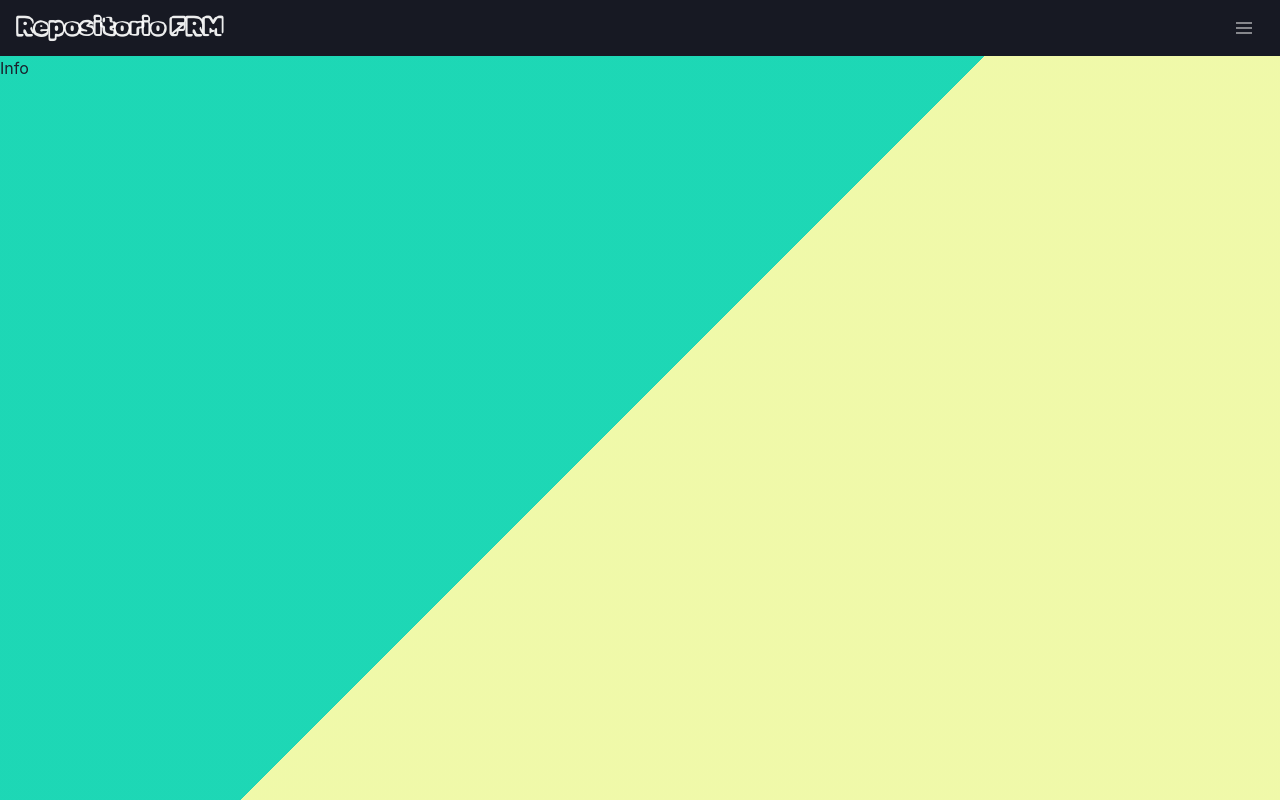
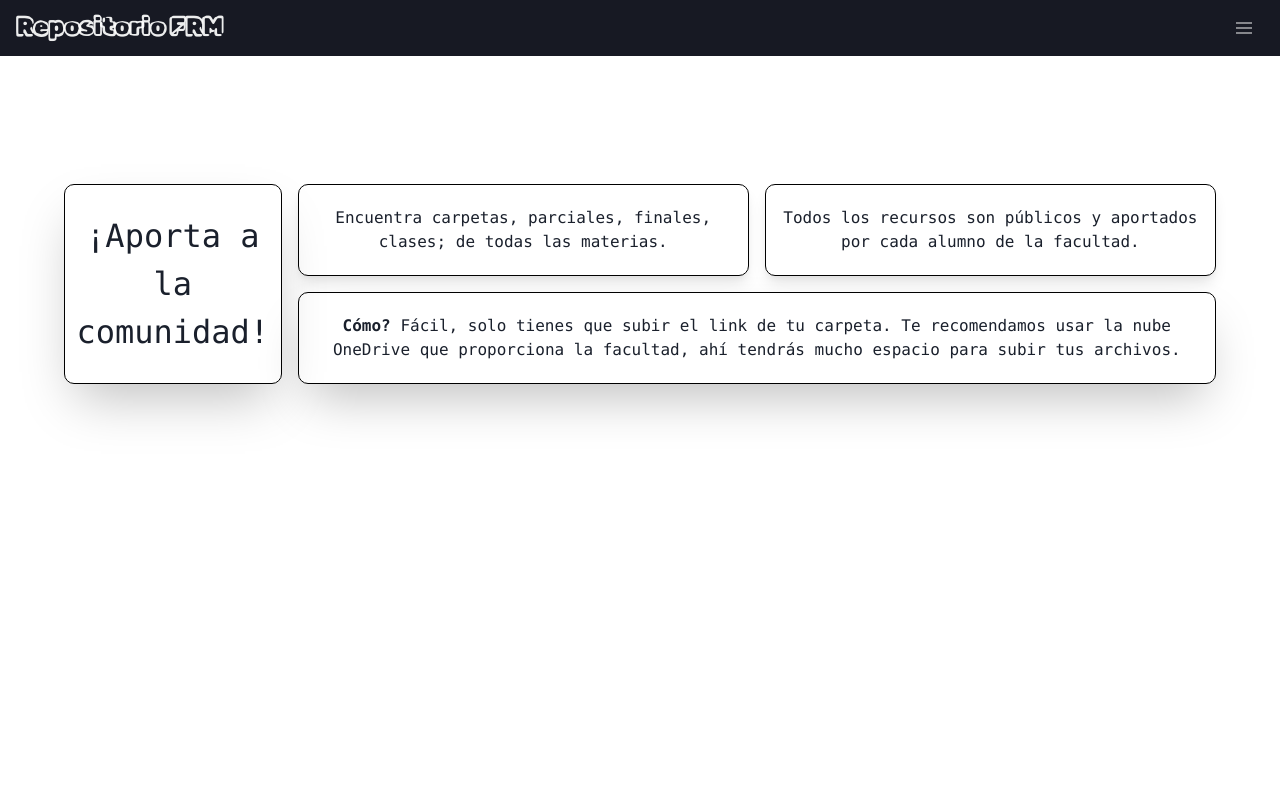
Before and after one commit to marianochavez/repository_frm, a Next.js app: page / in a window 1280 px wide. Built offline with nearby package versions, Linux system fonts and the light colour scheme; no server answers.

Commit message:
home page

```diff
--- a/components/layouts/PageLayout.tsx
+++ b/components/layouts/PageLayout.tsx
@@ -8,7 +8,7 @@ type Props = {
 
 const PageLayout = ({ children }: Props) => {
   return (
-    <Box className="home-bg" minH="100vh">
+    <Box minH="100vh">
       <Navbar />
       <Sidebar />
       {children}
--- a/pages/api/seed.ts
+++ b/pages/api/seed.ts
@@ -1,17 +1,20 @@
 import type { NextApiRequest, NextApiResponse } from 'next'
 import { db, dbSeed } from '../../database'
-import ICourse from '../../models/Course';
+import Course from '../../models/Course';
 import Department from '../../models/Department';
-import IRepository from '../../models/Repository';
-import IUser from '../../models/User';
+import Repository from '../../models/Repository';
+import User from '../../models/User';
 
 type Data = {
     message: string
 }
 
 export default async function handler(req: NextApiRequest, res: NextApiResponse<Data>) {
+    if (process.env.NODE_ENV === "production") {
+        return res.status(403).json({message: "Forbidden! developer mode only."})
+    }
+    const { users, departments } = dbSeed.initialData;
     await db.connect();
-    const {users, departments} = dbSeed.initialData;
 
     await User.deleteMany();
     await User.insertMany(users);
@@ -31,5 +34,5 @@ export default async function handler(req: NextApiRequest, res: NextApiResponse<
 
     await db.disconnect();
 
-    res.status(200).json({message: "Success seed"})
+    res.status(200).json({ message: "Success seed" })
 }
--- a/pages/index.tsx
+++ b/pages/index.tsx
@@ -1,5 +1,6 @@
-import { Box, Center, Grid, GridItem, Heading } from "@chakra-ui/react";
 import Head from "next/head";
+import { Grid, GridItem, Text } from "@chakra-ui/react";
+
 import PageLayout from "../components/layouts/PageLayout";
 
 export default function Home() {
@@ -9,9 +10,72 @@ export default function Home() {
         <title>Repositorio FRM</title>
       </Head>
       <PageLayout>
-        <Grid>
-          <GridItem>
-            Info
+        <Grid
+          mt="10%"
+          mx="5%"
+          h="200px"
+          templateRows={{ base: "repeat(2, 1fr)" }}
+          templateColumns={{ sm: "repeat(1, 1fr)", lg: "repeat(5, 1fr)" }}
+          gap={4}
+          fontFamily="mono"
+        >
+          <GridItem
+            rowSpan={2}
+            colSpan={1}
+            p={2}
+            display="flex"
+            alignItems="center"
+            border="1px solid black"
+            borderRadius={10}
+            shadow="2xl"
+          >
+            <Text fontSize="2rem" textAlign="center">
+              ¡Aporta a la comunidad!
+            </Text>
+          </GridItem>
+          <GridItem
+            border="1px solid black"
+            borderRadius={10}
+            colSpan={2}
+            p={2}
+            display="flex"
+            alignItems="center"
+            shadow="lg"
+          >
+            <Text textAlign="center">
+              Encuentra carpetas, parciales, finales, clases; de todas las
+              materias.
+            </Text>
+          </GridItem>
+          <GridItem
+            colSpan={2}
+            p={2}
+            display="flex"
+            alignItems="center"
+            border="1px solid black"
+            borderRadius={10}
+            shadow="lg"
+          >
+            <Text textAlign="center">
+              Todos los recursos son públicos y aportados por cada alumno de la
+              facultad.
+            </Text>
+          </GridItem>
+          <GridItem
+            colSpan={4}
+            p={2}
+            display="flex"
+            alignItems="center"
+            border="1px solid black"
+            borderRadius={10}
+            shadow="2xl"
+          >
+            <Text textAlign="center">
+              <span style={{ fontWeight: "bold" }}>Cómo? </span>
+              Fácil, solo tienes que subir el link de tu carpeta. Te
+              recomendamos usar la nube OneDrive que proporciona la facultad,
+              ahí tendrás mucho espacio para subir tus archivos.
+            </Text>
           </GridItem>
         </Grid>
       </PageLayout>
--- a/styles/globals.css
+++ b/styles/globals.css
@@ -13,23 +13,3 @@ body {
   font-family: -apple-system, BlinkMacSystemFont, Segoe UI, Roboto, Oxygen,
     Ubuntu, Cantarell, Fira Sans, Droid Sans, Helvetica Neue, sans-serif;
 }
-
-.home-bg {
-  background: hsla(169, 76%, 48%, 1);
-  background: linear-gradient(
-    315deg,
-    hsla(169, 76%, 48%, 1) 50%,
-    hsla(67, 87%, 82%, 1) 50%
-  );
-  background: -moz-linear-gradient(
-    315deg,
-    hsla(169, 76%, 48%, 1) 50%,
-    hsla(67, 87%, 82%, 1) 50%
-  );
-  background: -webkit-linear-gradient(
-    315deg,
-    hsla(169, 76%, 48%, 1) 50%,
-    hsla(67, 87%, 82%, 1) 50%
-  );
-  filter: progid: DXImageTransform.Microsoft.gradient( startColorstr="#1ED7B5", endColorstr="#F0F9A7", GradientType=1 );
-}
```
